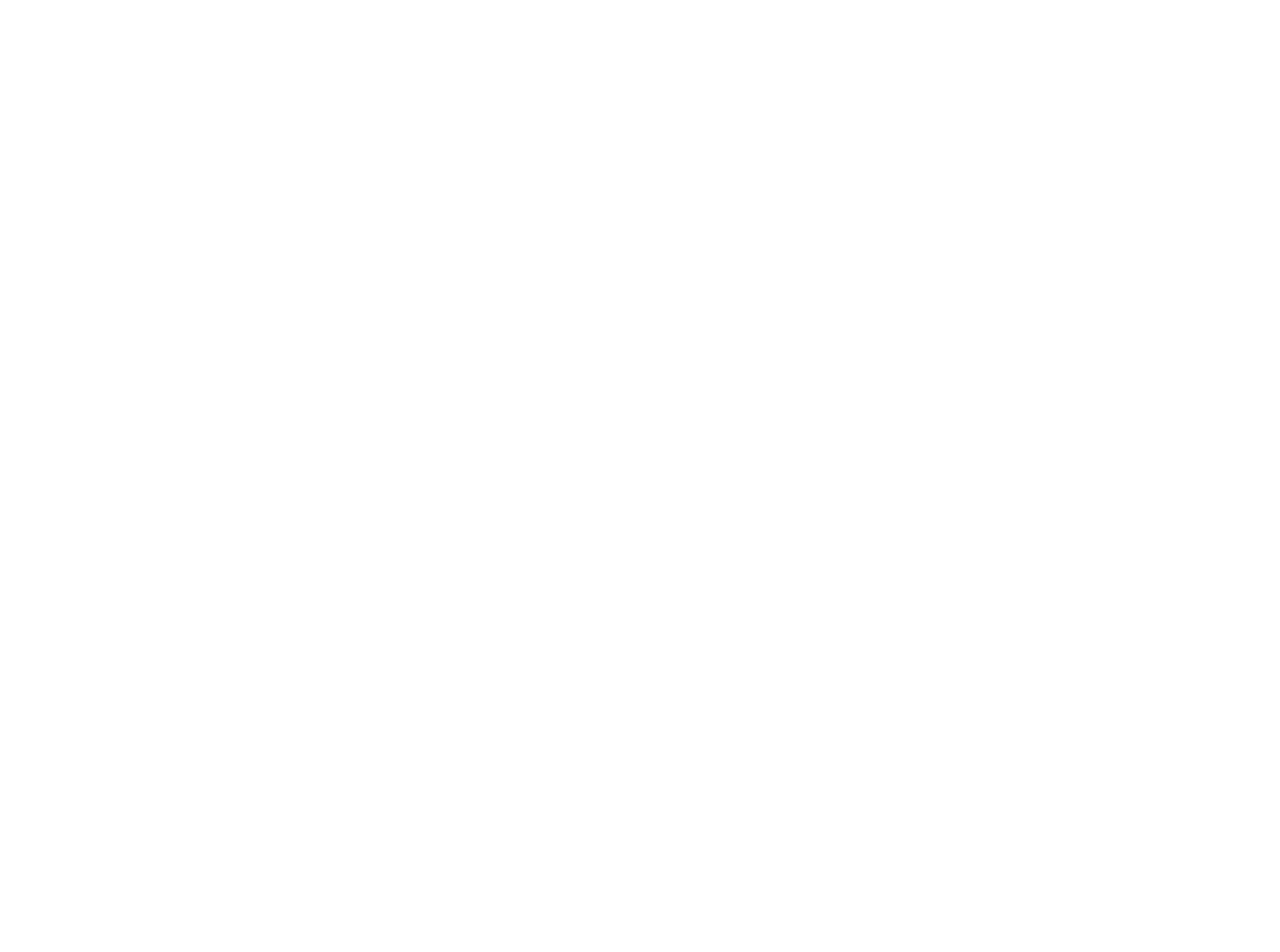
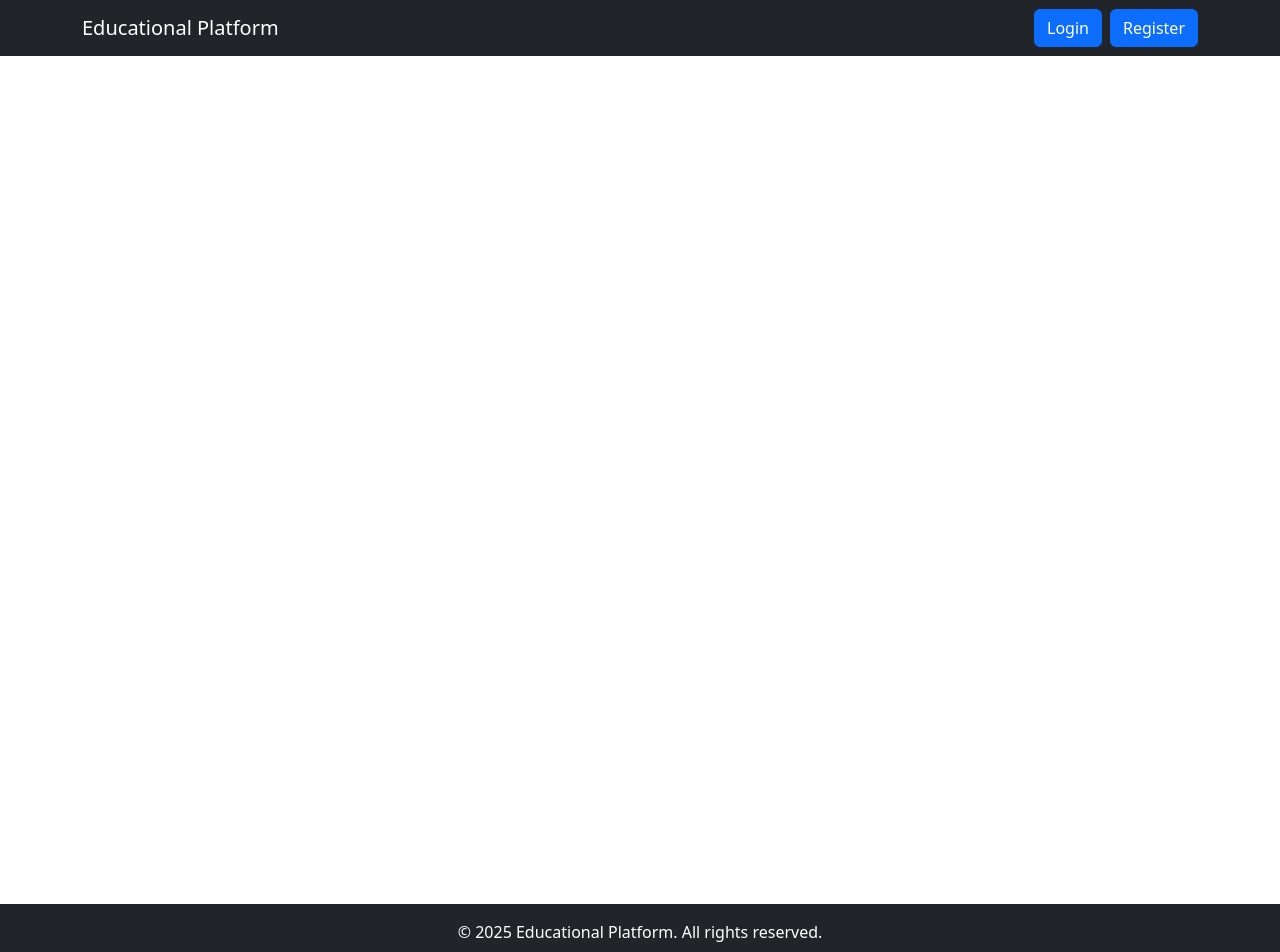
Before and after one commit to andradaCojocaru/Educational_Platform, a React (Vite) app in the folder frontend/: page / in a window 1280 px wide. Before the commit this address had no page. Shown: the top 952 px of the page. Before the commit the page ends 800 px from the top, so only its background shows below. Built offline with nearby package versions, Linux system fonts and the light colour scheme; what simple-zustand-devtools would draw is missing.

Commit message:
Added header & footer

```diff
--- a/frontend/src/layouts/MainWrapper.jsx
+++ b/frontend/src/layouts/MainWrapper.jsx
@@ -1,4 +1,6 @@
 import { useEffect, useState } from "react";
+import BaseHeader from "../views/partials/BaseHeader";
+import BaseFooter from "../views/partials/BaseFooter";
 
 import { setUser } from "../utils/auth";
 
@@ -8,16 +10,24 @@
   useEffect(() => {
     const handler = async () => {
       setLoadingState(true);
-
       await setUser();
-
       setLoadingState(false);
     };
 
     handler();
   }, []);
 
-  return <>{loadingState ? null : children}</>;
+  return (
+    <>
+      {loadingState ? null : (
+        <>
+          <BaseHeader />
+          <main style={{ minHeight: "100vh" }}>{children}</main>
+          <BaseFooter />
+        </>
+      )}
+    </>
+  );
 };
 
 export default MainWrapper;
--- a/frontend/src/views/auth/Login.jsx
+++ b/frontend/src/views/auth/Login.jsx
@@ -45,8 +45,6 @@
 
   return (
     <>
-      <BaseHeader />
-
       <section
         className="container d-flex flex-column vh-100"
         style={{ marginTop: "150px" }}
@@ -148,8 +146,6 @@
           </div>
         </div>
       </section>
-
-      <BaseFooter />
     </>
   );
 }
--- a/frontend/src/views/auth/Logout.jsx
+++ b/frontend/src/views/auth/Logout.jsx
@@ -13,8 +13,6 @@
 
   return (
     <>
-      <BaseHeader />
-
       <section
         className="container d-flex flex-column vh-100"
         style={{ marginTop: "150px" }}
@@ -44,8 +42,6 @@
           </div>
         </div>
       </section>
-
-      <BaseFooter />
     </>
   );
 }
--- a/frontend/src/views/auth/Register.jsx
+++ b/frontend/src/views/auth/Register.jsx
@@ -46,8 +46,6 @@
 
   return (
     <>
-      <BaseHeader />
-
       <section
         className="container d-flex flex-column vh-100"
         style={{ marginTop: "150px" }}
@@ -175,8 +173,6 @@
           </div>
         </div>
       </section>
-
-      <BaseFooter />
     </>
   );
 }
--- a/frontend/src/views/partials/BaseFooter.jsx
+++ b/frontend/src/views/partials/BaseFooter.jsx
@@ -2,10 +2,11 @@
 
 function BaseFooter() {
   return (
-        <footer className="footer bg-dark text-white text-center py-3">
+    <footer className="footer bg-dark text-white text-center py-3 mt-5">
       <div className="container">
         <p>
-                    &copy; {new Date().getFullYear()} Educational Platform.
+          &copy; {new Date().getFullYear()} Educational Platform. All rights
+          reserved.
         </p>
       </div>
     </footer>
--- a/frontend/src/views/partials/BaseHeader.jsx
+++ b/frontend/src/views/partials/BaseHeader.jsx
@@ -1,20 +1,24 @@
-import React, { useContext, useState } from "react";
+import React from "react";
 import { Link, useNavigate } from "react-router-dom";
 import { useAuthStore } from "../../store/auth";
 
 function BaseHeader() {
   const navigate = useNavigate();
-
-    const handleSearchSubmit = () => {
-        navigate(`/search/?search=${searchQuery}`);
-    };
-
-    const [isLoggedIn, user] = useAuthStore((state) => [state.isLoggedIn, state.user]);
+  const [isLoggedIn, user] = useAuthStore((state) => [
+    state.isLoggedIn,
+    state.user,
+  ]);
 
   return (
     <div>
-            <nav className="navbar navbar-expand-lg bg-body-tertiary" data-bs-theme="dark">
+      <nav
+        className="navbar navbar-expand-lg navbar-dark bg-dark"
+        data-bs-theme="dark"
+      >
         <div className="container">
+          <Link className="navbar-brand" to="/">
+            Educational Platform
+          </Link>
           <button
             className="navbar-toggler"
             type="button"
@@ -26,27 +30,53 @@
           >
             <span className="navbar-toggler-icon" />
           </button>
+
           <div className="collapse navbar-collapse" id="navbarSupportedContent">
             {isLoggedIn() === true ? (
-                            <>
-                                <Link to="/logout/" className="btn btn-primary ms-2" type="submit">
-                                    Logout <i className="fas fa-usign-out-alt"></i>
+              <ul className="navbar-nav ms-auto mb-2 mb-lg-0 d-flex align-items-center">
+                <li className="nav-item">
+                  <Link to="/courses" className="nav-link">
+                    Courses
                   </Link>
-                            </>
+                </li>
+                <li className="nav-item">
+                  <Link to="/students" className="nav-link">
+                    Students
+                  </Link>
+                </li>
+                <li className="nav-item">
+                  <Link to="/teachers" className="nav-link">
+                    Teachers
+                  </Link>
+                </li>
+                <li className="nav-item">
+                  <Link to="/settings" className="nav-link">
+                    Settings
+                  </Link>
+                </li>
+                <li className="nav-item">
+                  <Link to="/logout" className="btn btn-primary ms-3">
+                    Logout
+                  </Link>
+                </li>
+              </ul>
             ) : (
-                            <>
-                                {/* Login and register button */}
-                                <Link to="/login/" className="btn btn-primary ms-2" type="submit">
-                                    Login <i className="fas fa-sign-in-alt"></i>
+              <div className="ms-auto">
+                <Link
+                  to="/login/"
+                  className="btn btn-primary ms-2"
+                  type="submit"
+                >
+                  Login
                 </Link>
                 <Link
                   to="/register/"
                   className="btn btn-primary ms-2"
                   type="submit"
                 >
-                                    Register <i className="fas fa-user-plus"> </i>
+                  Register
                 </Link>
-                            </>
+              </div>
             )}
           </div>
         </div>
```
Also changed, not shown: 1 other file (tests, documents, lock files or other folders). Lines whose indentation alone changed are shown as unchanged.
